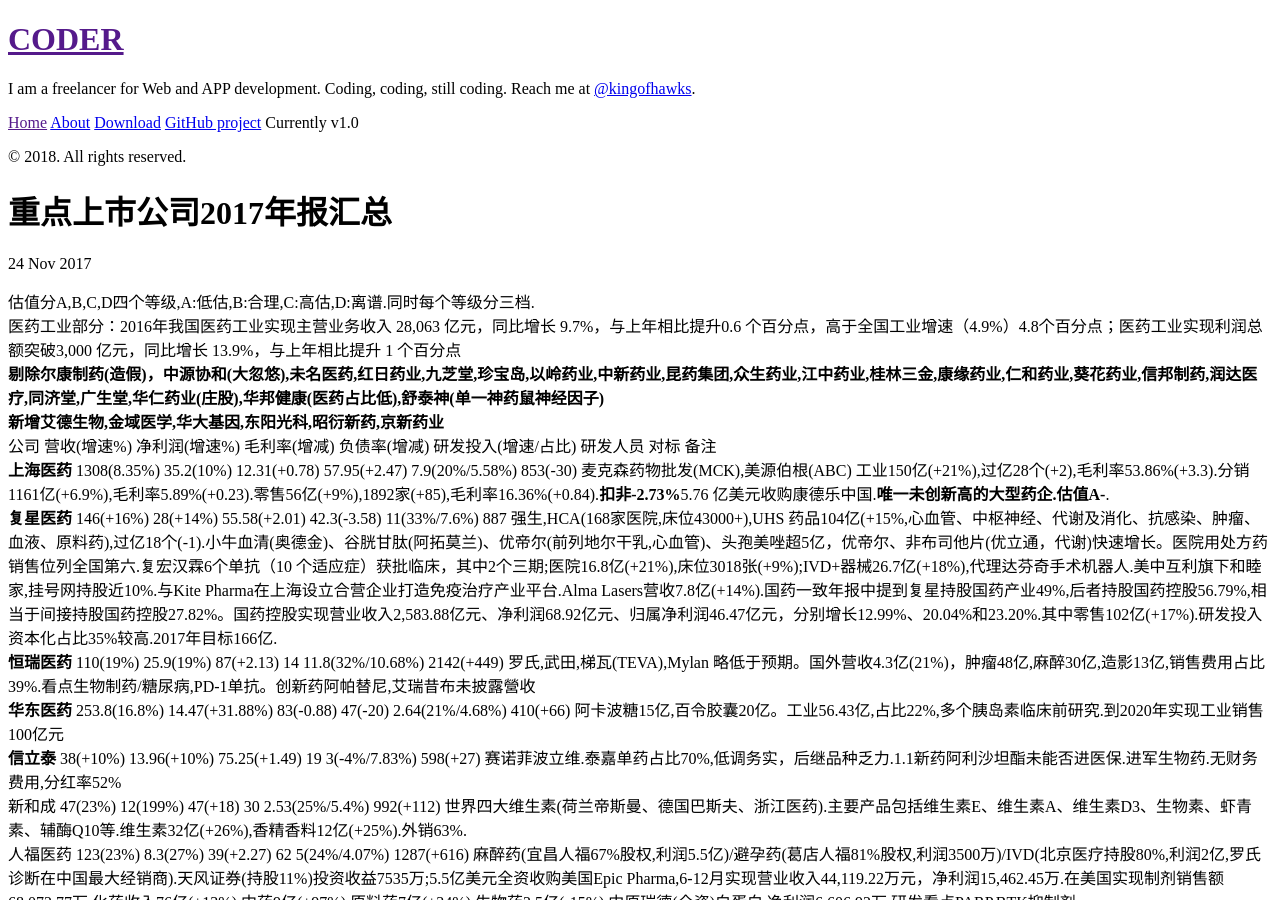
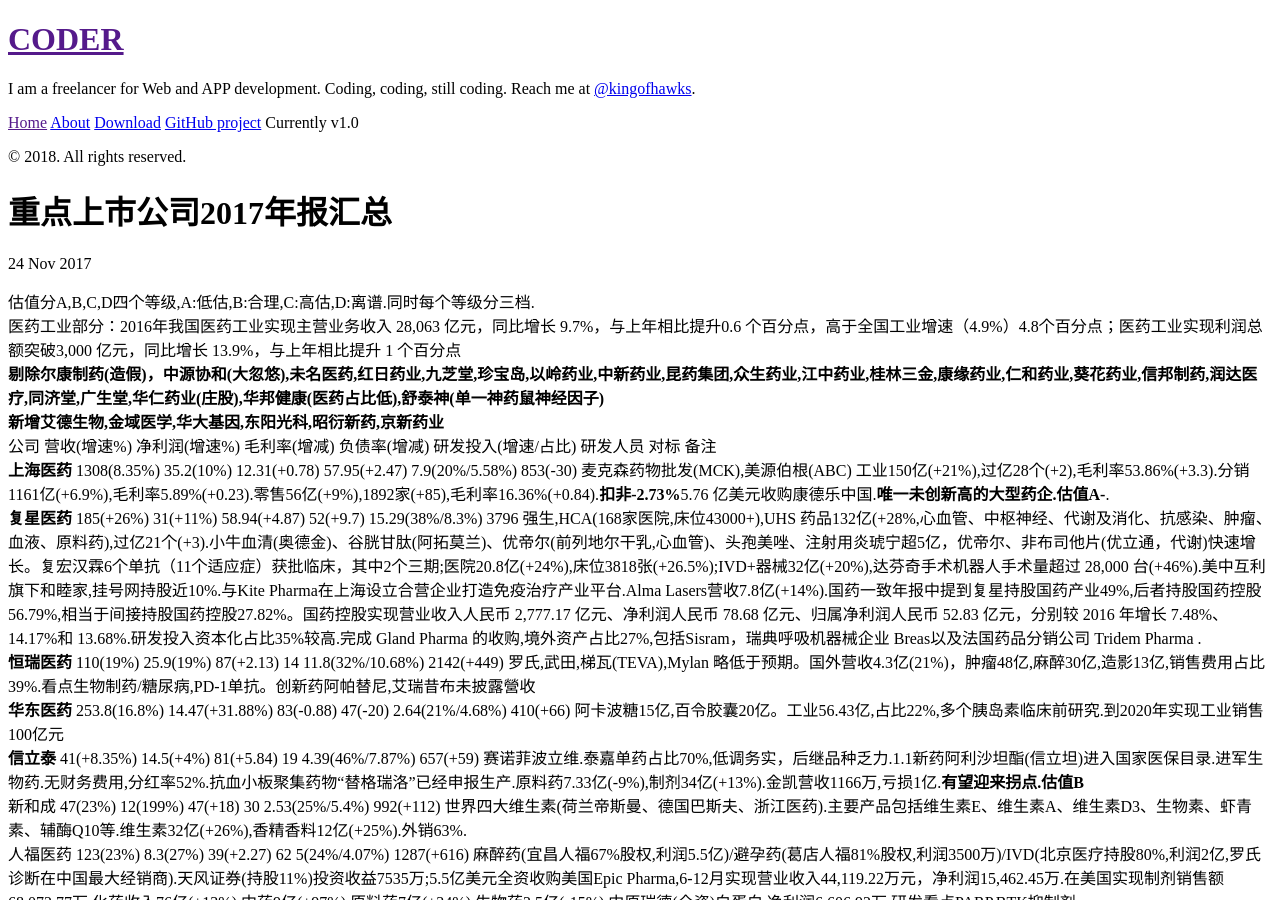
Before and after one commit to kingofhawks/kingofhawks.github.io, a Jekyll site: the page built from _posts/2017-11-24-重点上市公司2017年报汇总.md, in a window 1280 px wide and 900 px high. Built offline with Jekyll 4.4.1, drawn with Linux system fonts in a browser that asks for light colours; our own code applies the rules of GitHub Pages for plain Markdown files; some of the changed text lies outside the part shown.

Commit message:
update post

```diff
--- a/_posts/2017-11-24-重点上市公司2017年报汇总.md
+++ b/_posts/2017-11-24-重点上市公司2017年报汇总.md
@@ -4,10 +4,10 @@
 **新增艾德生物,金域医学,华大基因,东阳光科,昭衍新药,京新药业**
 公司           营收(增速%)       净利润(增速%)   毛利率(增减)   负债率(增减)    研发投入(增速/占比)    研发人员   对标 备注
 **上海医药**    1308(8.35%)     35.2(10%)     12.31(+0.78)   57.95(+2.47)   7.9(20%/5.58%)         853(-30)  麦克森药物批发(MCK),美源伯根(ABC)    工业150亿(+21%),过亿28个(+2),毛利率53.86%(+3.3).分销1161亿(+6.9%),毛利率5.89%(+0.23).零售56亿(+9%),1892家(+85),毛利率16.36%(+0.84).**扣非-2.73%**5.76 亿美元收购康德乐中国.**唯一未创新高的大型药企.估值A-**.
-**复星医药**    146(+16%)        28(+14%)       55.58(+2.01)  42.3(-3.58)    11(33%/7.6%)          887      强生,HCA(168家医院,床位43000+),UHS         药品104亿(+15%,心血管、中枢神经、代谢及消化、抗感染、肿瘤、血液、原料药),过亿18个(-1).小牛血清(奥德金)、谷胱甘肽(阿拓莫兰)、优帝尔(前列地尔干乳,心血管)、头孢美唑超5亿，优帝尔、非布司他片(优立通，代谢)快速增长。医院用处方药销售位列全国第六.复宏汉霖6个单抗（10 个适应症）获批临床，其中2个三期;医院16.8亿(+21%),床位3018张(+9%);IVD+器械26.7亿(+18%),代理达芬奇手术机器人.美中互利旗下和睦家,挂号网持股近10%.与Kite Pharma在上海设立合营企业打造免疫治疗产业平台.Alma Lasers营收7.8亿(+14%).国药一致年报中提到复星持股国药产业49%,后者持股国药控股56.79%,相当于间接持股国药控股27.82%。国药控股实现营业收入2,583.88亿元、净利润68.92亿元、归属净利润46.47亿元，分别增长12.99%、20.04%和23.20%.其中零售102亿(+17%).研发投入资本化占比35%较高.2017年目标166亿.
+**复星医药**    185(+26%)        31(+11%)       58.94(+4.87)  52(+9.7)      15.29(38%/8.3%)        3796      强生,HCA(168家医院,床位43000+),UHS         药品132亿(+28%,心血管、中枢神经、代谢及消化、抗感染、肿瘤、血液、原料药),过亿21个(+3).小牛血清(奥德金)、谷胱甘肽(阿拓莫兰)、优帝尔(前列地尔干乳,心血管)、头孢美唑、注射用炎琥宁超5亿，优帝尔、非布司他片(优立通，代谢)快速增长。复宏汉霖6个单抗（11个适应症）获批临床，其中2个三期;医院20.8亿(+24%),床位3818张(+26.5%);IVD+器械32亿(+20%),达芬奇手术机器人手术量超过 28,000 台(+46%).美中互利旗下和睦家,挂号网持股近10%.与Kite Pharma在上海设立合营企业打造免疫治疗产业平台.Alma Lasers营收7.8亿(+14%).国药一致年报中提到复星持股国药产业49%,后者持股国药控股56.79%,相当于间接持股国药控股27.82%。国药控股实现营业收入人民币 2,777.17 亿元、净利润人民币 78.68 亿元、归属净利润人民币 52.83 亿元，分别较 2016 年增长 7.48%、14.17%和 13.68%.研发投入资本化占比35%较高.完成 Gland Pharma 的收购,境外资产占比27%,包括Sisram，瑞典呼吸机器械企业 Breas以及法国药品分销公司 Tridem Pharma .
 **恒瑞医药**    110(19%)         25.9(19%)     87(+2.13)      14             11.8(32%/10.68%)     2142(+449) 罗氏,武田,梯瓦(TEVA),Mylan    略低于预期。国外营收4.3亿(21%)，肿瘤48亿,麻醉30亿,造影13亿,销售费用占比39%.看点生物制药/糖尿病,PD-1单抗。创新药阿帕替尼,艾瑞昔布未披露營收
 **华东医药**    253.8(16.8%)     14.47(+31.88%) 83(-0.88)     47(-20)        2.64(21%/4.68%)       410(+66)        阿卡波糖15亿,百令胶囊20亿。工业56.43亿,占比22%,多个胰岛素临床前研究.到2020年实现工业销售100亿元
-**信立泰**      38(+10%)         13.96(+10%)    75.25(+1.49)   19             3(-4%/7.83%)        598(+27)  赛诺菲波立维.泰嘉单药占比70%,低调务实，后继品种乏力.1.1新药阿利沙坦酯未能否进医保.进军生物药.无财务费用,分红率52%
+**信立泰**      41(+8.35%)       14.5(+4%)     81(+5.84)     19             4.39(46%/7.87%)        657(+59)  赛诺菲波立维.泰嘉单药占比70%,低调务实，后继品种乏力.1.1新药阿利沙坦酯(信立坦)进入国家医保目录.进军生物药.无财务费用,分红率52%.抗血小板聚集药物“替格瑞洛”已经申报生产.原料药7.33亿(-9%),制剂34亿(+13%).金凯营收1166万,亏损1亿.**有望迎来拐点.估值B**
 新和成         47(23%)          12(199%)        47(+18)       30              2.53(25%/5.4%)      992(+112)     世界四大维生素(荷兰帝斯曼、德国巴斯夫、浙江医药).主要产品包括维生素E、维生素A、维生素D3、生物素、虾青素、辅酶Q10等.维生素32亿(+26%),香精香料12亿(+25%).外销63%.
 人福医药        123(23%)         8.3(27%)      39(+2.27)       62             5(24%/4.07%)        1287(+616)      麻醉药(宜昌人福67%股权,利润5.5亿)/避孕药(葛店人福81%股权,利润3500万)/IVD(北京医疗持股80%,利润2亿,罗氏诊断在中国最大经销商).天风证券(持股11%)投资收益7535万;5.5亿美元全资收购美国Epic Pharma,6-12月实现营业收入44,119.22万元，净利润15,462.45万.在美国实现制剂销售额68,072.77万.化药收入76亿(+13%),中药9亿(+97%),原料药7亿(+34%),生物药3.5亿(-15%).中原瑞德(全资)白蛋白,净利润6,606.92万.研发看点PARP,BTK抑制剂.
 **丽珠集团**    85(11%)         8.2(20%)       69.28(+0.6)   29.34(-3)       5.75(21%/6.75%)      586(+230)     **看点丽珠单抗**抗肿瘤辅助药、辅助生殖(注射用尿促卵泡素)、消化及精神神经用药.参芪扶正15.7亿(-6%),占比18%.促性激素13.4亿(+14%),其中尿促卵泡素5.5亿(+1%)，醋酸亮丙瑞林微球(女性)5.4亿(+40%).消化道9.77亿(36%),其中重磅消化药艾普拉唑4.28亿(+50%),丽珠得乐1.66亿(+34%),雷贝拉唑1.6亿(+56%).鼠神经生长因子丽康乐5.17亿(+5%),诊断试剂5.67亿(+21%).原料药21亿(+21%),其中阿卡波糖,酶酚酸,头孢夫辛钠增速较高.初步形成“丽珠试剂+丽珠单抗+丽珠圣美+丽珠基因”的精准医疗的产业链布局.估值B
@@ -175,8 +175,8 @@
 雅戈尔                                            地产,服装,投资三驾马车。地产占比已达70%,集中在宁波和苏州.**170亿巨资豪赌中信股份14.5451亿股(成本12,占比净资产72%).持有宁波银行6.59亿股13%,浦发银行1.75亿股,金正大1.346亿股,联创电子2910万股,创业软件1200万股,市值总计290亿.持股中石油管道1.32%(分红1.7亿),浙商财险21%第二大股东(2016年亏损超十亿?),银联商务5%.大手笔购入理财产品.财务费用飙升.投资收益占比过半**
 海澜之家  182(7%)        33(6.6%)         39.63(-0.25)  门店总数 5792 家(+549),自营产品31%(+5),无财务费用.腾讯以10.48元入股5.31%
 栖霞建设
-老板电器  58(27%)         12(45%)          58(-0.75)      36    高端厨电,油烟机、燃气灶、消毒柜,连续多年强劲增长.
-索菲亚    45(42%)         6.64(44%)        36.47(-1.18)   37    定制衣柜39亿(+29%),橱柜4.1亿(+376%),家具1.6亿(+277%)
+老板电器  58(27%)         12(45%)          58(-0.75)      36    高端厨电,油烟机、燃气灶、消毒柜,连续多年强劲增长**增速下滑明显,估值B**
+索菲亚    61(36%)         9(36%)          38(+1.59)       37    全屋定制家具,衣柜专卖店超过2200家,合计3035家.定制衣柜51亿(+31%,占比84%(-3%)),橱柜5.9亿(+43%,仍亏损),家具2.87亿(+80%),立索菲亚华鹤门业持股51%双品牌米兰纳\华鹤木门0.73亿.**估值B+**
 广联达    20(32%)         4.23(75%)        93(-2.64)      34     造价13亿(+21%),施工3.5亿(+70%),工程信息2.2亿(+57%),海外1.2亿(+39%).BIM.“云+端”模式转变.美国硅谷大数据研究中心.广联达金融服务平台.新设北京广联达征信.小额贷款计发放贷款突破2亿元实现翻番.无财务费用.
 华建集团  45.5(6.6%)      2.4(64.6%)       26.9(-1.86)    设计行业龙头,华东设计院主体,无锡市政设计院第二大股东.新签合同总额65.36亿(+4.67%),上海地区占比过半
 
@@ -221,7 +221,8 @@
 华域汽车   1243(17.8%)      60.76(16%)      14.46(+0.79)      57.4(-1.82)  44.75%(+6%)   零部件厂商,来自于上汽集团以外的整车客户
 比亚迪     1034(29%)        50(79%)        汽车28/手机10       62%(-7)    汽車570亿(+40%),手机部件及组装390亿(+17%),电池及光伏73亿(+21%).新能源汽车销量同比大幅增长 69.85%至 9.6 万辆，销量蝉连全球第一.新能源汽车业务收入约34,618百万元(+80.27%).传统燃油汽车销量约 32.6 万辆(+1.78%).定增价格 57.40 元
 
-**万华化学**531(76%)         111(202%)      40(+8.8)      53.28(-10.6)  **周期股首选**全球最大的MDI供应商(份额超过20%).MDI收入298亿(+81%),石化系列153亿(+85%,丙烯产能 75 万吨),精细化工及新材料42亿(+53%)..30 万吨 TDI 装置，预计2018 年建成.估值合理.
+**万华化学**531(76%)         111(202%)      40(+8.8)      53.28(-10.6)  **周期股首选**全球最大的MDI供应商(份额超过20%).MDI收入298亿(+81%),石化系列153亿(+85%,丙烯产能 75 万吨),精细化工及新材料42亿(+53%)..30 万吨 TDI 装置，预计2018 年建成.估值合理.  国航
+南航　      1274(+11%)       59(17)         11.8(-3.85)   71.53(-1.18)  飞机754架(+52).现有新疆、北方、深圳等 16 家分公司和厦门航空、汕头航空、贵州航空、珠海航空、重庆航空、河南航空等 6 家控股航空子公司.在广州投入运力超过 195 架.运输旅客 1.26 亿人次，同比增长 10.19%；平均客座率 82.2%，同比增长 1.69个百分点；汇兑收益17.9亿,2016年汇兑损失32亿.**交易价值较高的周期股,估值B**
 中国核电  核电机组达16 台，控股总装机容量达1325.1 万千瓦，同比增长15.11%
 贵州茅台
 五粮液
```
